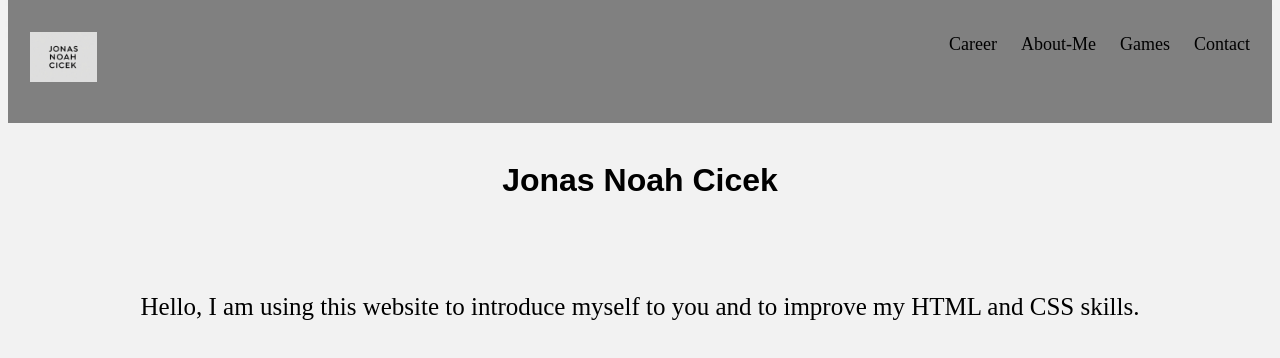
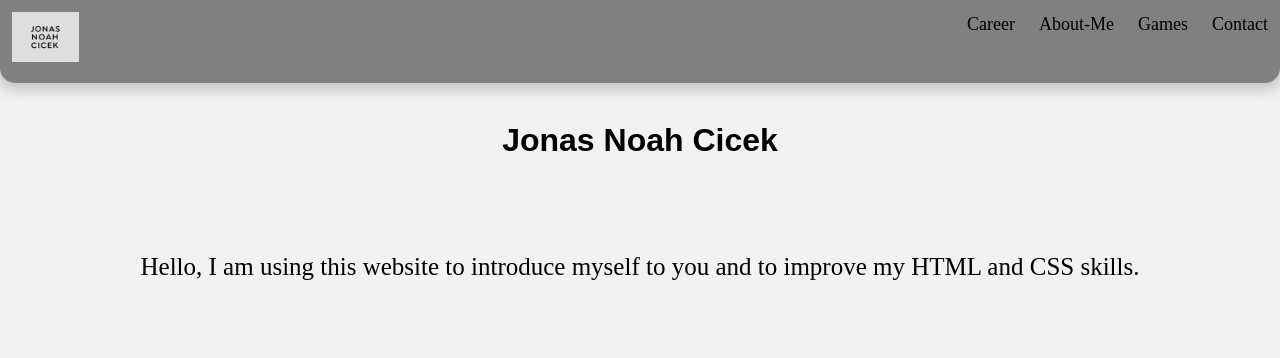
Before and after one commit to jonascicek/jonascicek.github.io, a plain HTML site: page index.html in a window 1280 px wide. Drawn offline with Linux system fonts and the light colour scheme.

Commit message:
Added margin to body and scaled padding to 0px

```diff
--- a/styles.css
+++ b/styles.css
@@ -7,7 +7,7 @@ body {
     background-image: url('background.jpg');
     background-size: cover;
     background-repeat: norepeat;
-    margin-top: auto;
+    margin: 0;
 }
 
 h1 {
@@ -20,7 +20,9 @@ h1 {
 .navigation {
     overflow: hidden;
     background-color: gray;
-    padding: 20px 10px;
+    padding: 0px;
+    box-shadow: 0px 5px 13px 2px #c2c2c2;
+    border-radius: 0px 0px 15px 15px;
 }
 
 .navigation a {
```
